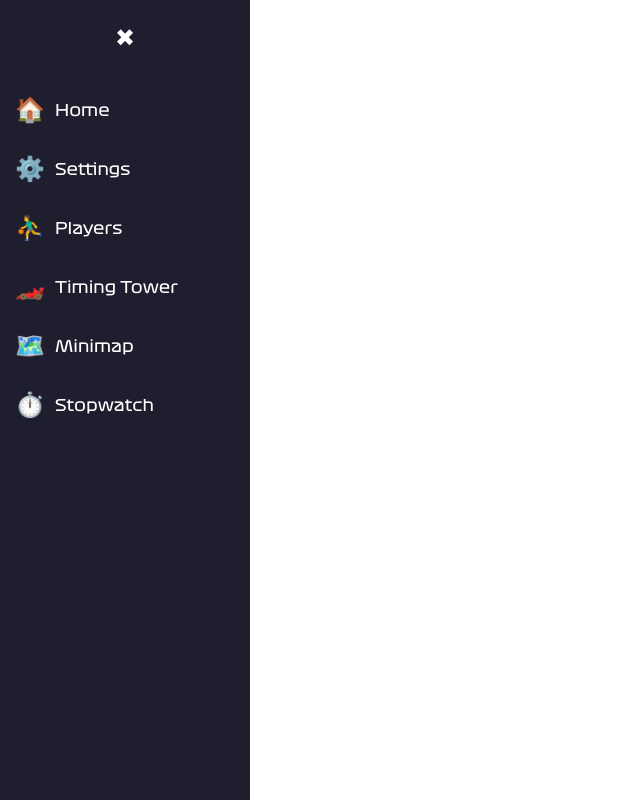
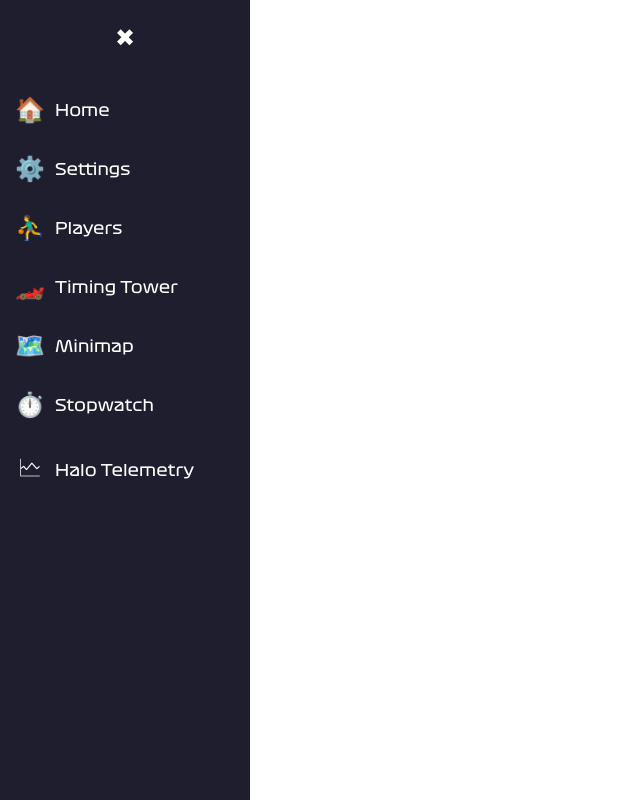
Before and after one commit to dmisadin/f1-broadcast-tools, an Angular app in the folder F1BroadcastTools.Client/: page / in a window 1280 px wide. Shown: the whole page, without its empty margins (0-640 px from the left). Built offline with nearby package versions, Linux system fonts and the light colour scheme; a web font is replaced by a local one.

Commit message:
Fix local fonts in angular for electronjs

```diff
--- a/F1BroadcastTools.Client/public/fonts/formula1/formula1font.css
+++ b/F1BroadcastTools.Client/public/fonts/formula1/formula1font.css
@@ -1,34 +1,34 @@
 @font-face {
     font-family: "Formula1";
-    src: url("/fonts/formula1/Formula1_400.woff2");
+    src: url("./Formula1_400.woff2");
     font-weight: 400;
     font-style: normal;
 }
 
 @font-face {
     font-family: "Formula1";
-    src: url("/fonts/formula1/Formula1_700.woff2");
+    src: url("./Formula1_700.woff2");
     font-weight: 700;
     font-style: normal;
 }
 
 @font-face {
     font-family: "Formula1";
-    src: url("/fonts/formula1/Formula1_900.woff2");
+    src: url("./Formula1_900.woff2");
     font-weight: 900;
     font-style: normal;
 }
 
 @font-face {
     font-family: "Formula1";
-    src: url("/fonts/formula1/Formula1_400_italic.woff2");
+    src: url("./Formula1_400_italic.woff2");
     font-weight: 400;
     font-style: italic;
 }
 
 @font-face {
     font-family: "Formula1Wide";
-    src: url("/fonts/formula1/Formula1_400_wide.woff2");
+    src: url("./Formula1_400_wide.woff2");
     font-weight: 400;
     font-style: normal;
 }
--- a/F1BroadcastTools.Client/src/app/shared/components/sidebar/sidebar.component.ts
+++ b/F1BroadcastTools.Client/src/app/shared/components/sidebar/sidebar.component.ts
@@ -20,5 +20,6 @@ export class SidebarComponent {
         { icon: '🏎️', label: 'Timing Tower', route: '/timing-tower' },
         { icon: '🗺️', label: 'Minimap', route: '/minimap' },
         { icon: '⏱️', label: 'Stopwatch', route: '/stopwatch' },
+        { icon: '🗠', label: 'Halo Telemetry', route: '/halo-hud' },
     ];
 }
--- a/F1BroadcastTools.Client/src/index.html
+++ b/F1BroadcastTools.Client/src/index.html
@@ -4,7 +4,7 @@
 <head>
     <meta charset="utf-8">
     <title>F1BroadcastTools</title>
-    <base href="/">
+    <base href="./">
     <meta name="viewport" content="width=device-width, initial-scale=1">
     <link rel="icon" type="image/x-icon" href="favicon.ico">
 </head>
```
